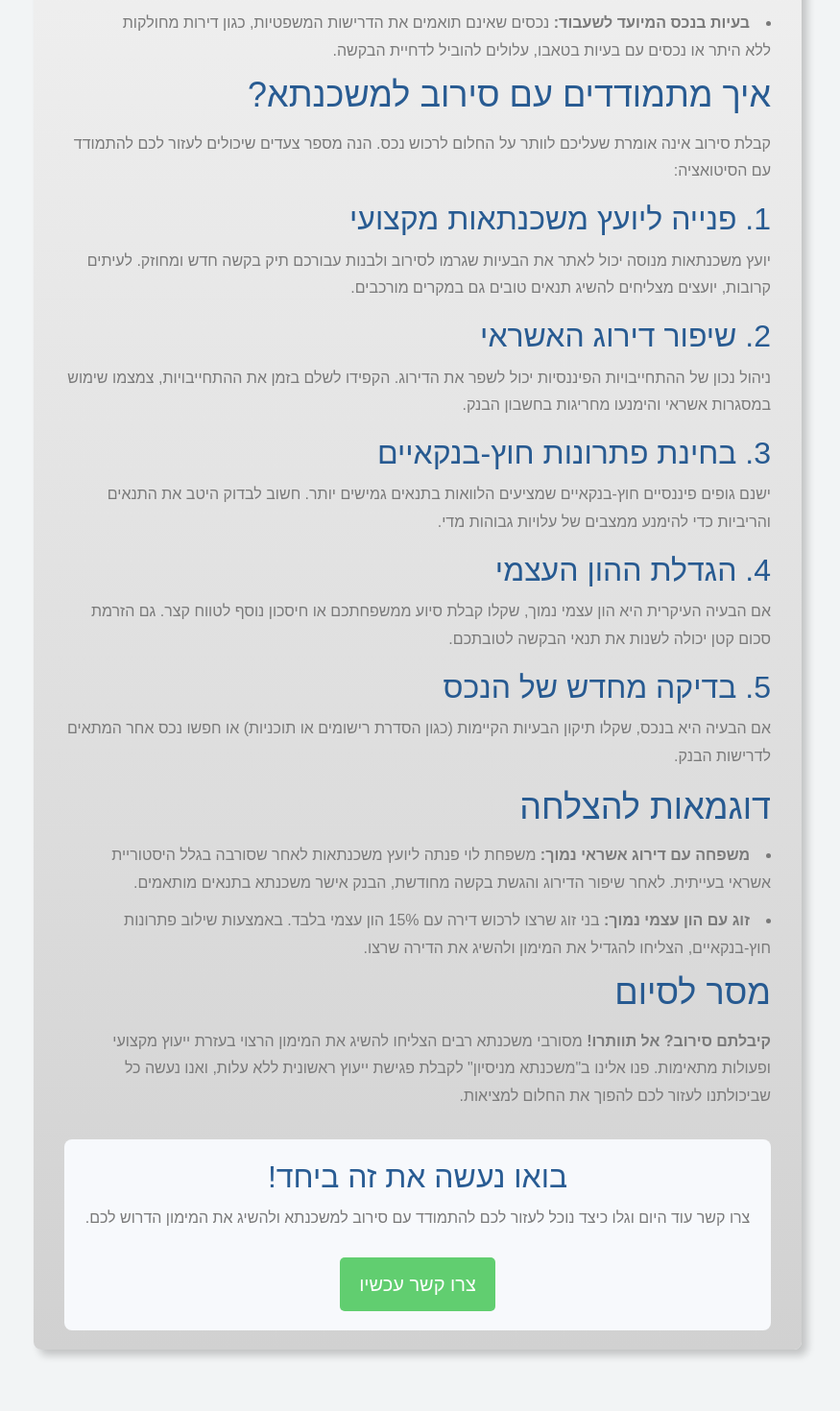
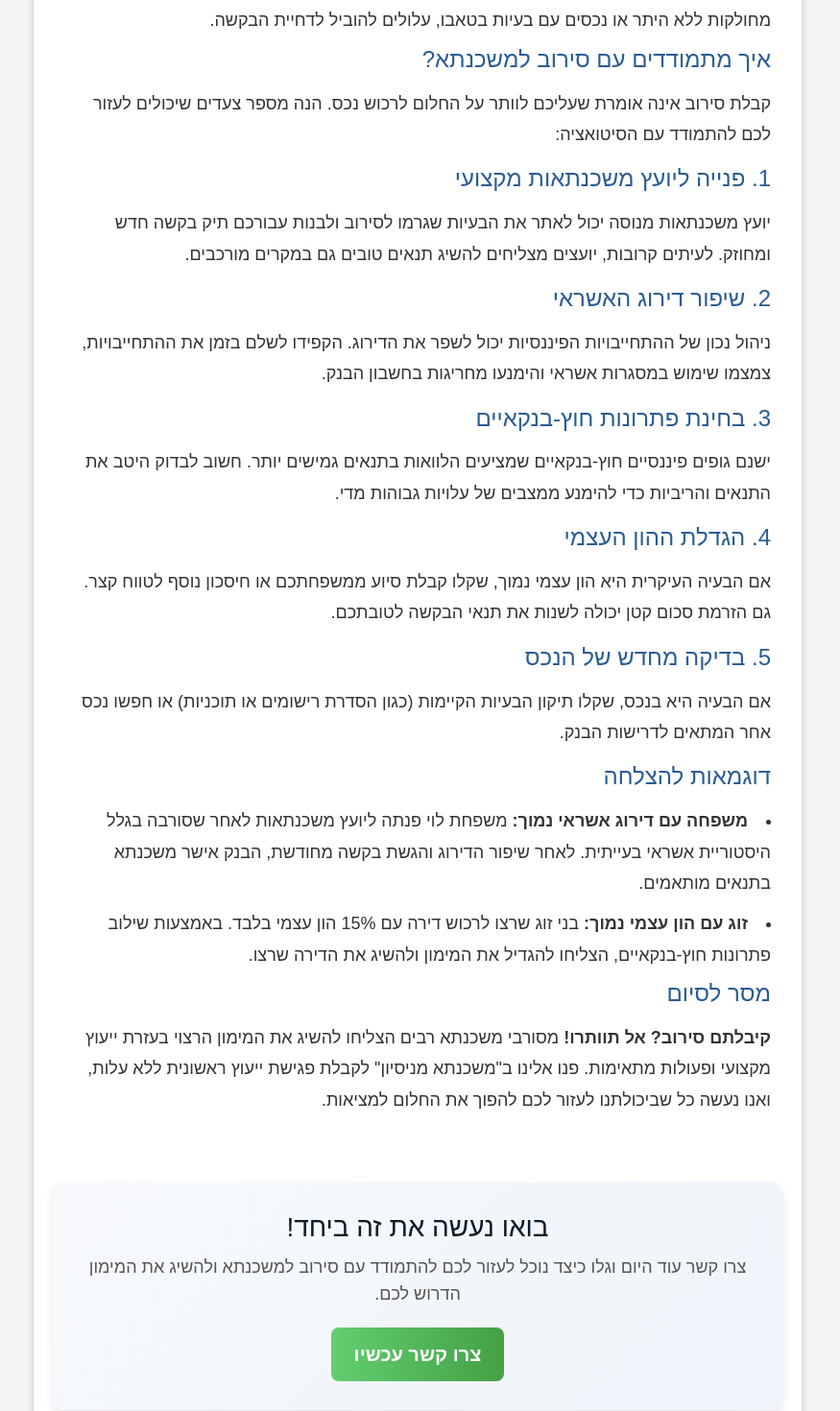
Before and after one commit to aviadazriel/special-web, a React (Create React App) app: page /services/1 in a window 1280 px wide. Shown: the part 980-2450 px from the top of the page at 96% size, without its empty margins (205-1080 px from the left). Built offline with nearby package versions, Linux system fonts and the light colour scheme.

Commit message:
edit style service

```diff
--- /dev/null
+++ b/src/components/CallToAction.js
@@ -0,0 +1,63 @@
+import React from 'react';
+import styled from 'styled-components';
+import { Link } from 'react-router-dom';
+
+const CallToAction = () => {
+  return (
+    <CallToActionContainer>
+      <TextContainer>
+        <h3>בואו נעשה את זה ביחד!</h3>
+        <p>
+          צרו קשר עוד היום וגלו כיצד נוכל לעזור לכם להתמודד עם סירוב למשכנתא ולהשיג את המימון הדרוש
+          לכם.
+        </p>
+      </TextContainer>
+      <StyledButton to="/contact">צרו קשר עכשיו</StyledButton>
+    </CallToActionContainer>
+  );
+};
+
+const CallToActionContainer = styled.div`
+  margin-top: 40px;
+  padding: 30px;
+  background: linear-gradient(135deg, #f7f9fc 0%, #eef4fa 100%);
+  border-radius: 12px;
+  box-shadow: 0 4px 10px rgba(0, 0, 0, 0.1);
+  text-align: center;
+  direction: rtl;
+`;
+
+const TextContainer = styled.div`
+  margin-bottom: 20px;
+
+  h3 {
+    font-size: 28px;
+    color: #0d1b2a;
+    margin-bottom: 10px;
+  }
+
+  p {
+    font-size: 18px;
+    color: #555555;
+    line-height: 1.6;
+  }
+`;
+
+const StyledButton = styled(Link)`
+  display: inline-block;
+  padding: 12px 24px;
+  font-size: 20px;
+  font-weight: bold;
+  color: #ffffff;
+  background: linear-gradient(90deg, #61ce70 0%, #45a045 100%);
+  border-radius: 8px;
+  text-decoration: none;
+  transition: all 0.3s ease-in-out;
+
+  &:hover {
+    background: linear-gradient(90deg, #45a045 0%, #388a3a 100%);
+    transform: scale(1.05);
+  }
+`;
+
+export default CallToAction;
--- a/src/data/serviceContent/1.js
+++ b/src/data/serviceContent/1.js
@@ -84,11 +84,6 @@ const serviceContent = {
         לכם להפוך את החלום למציאות.
       </p>
 
-      <div class="call-to-action">
-        <h3>בואו נעשה את זה ביחד!</h3>
-        <p>צרו קשר עוד היום וגלו כיצד נוכל לעזור לכם להתמודד עם סירוב למשכנתא ולהשיג את המימון הדרוש לכם.</p>
-        <a href="/contact" class="cta-button">צרו קשר עכשיו</a>
-      </div>
     </div>
   </section>
 
--- a/src/pages/ServiceDetail.js
+++ b/src/pages/ServiceDetail.js
@@ -3,6 +3,7 @@ import { useParams } from 'react-router-dom';
 import styled from 'styled-components';
 import DOMPurify from 'dompurify';
 import servicesData from '../data/servicesData';
+import CallToAction from '../components/CallToAction';
 
 const ServiceDetail = () => {
   const { id } = useParams();
@@ -17,7 +18,7 @@ const ServiceDetail = () => {
     }
   }, [id, serviceMeta]);
 
-  if (!serviceMeta) return <p>Service not found.</p>;
+  if (!serviceMeta) return <p>שירות לא נמצא.</p>;
 
   const sanitizedContent = serviceContent
     ? DOMPurify.sanitize(serviceContent.content)
@@ -31,70 +32,59 @@ const ServiceDetail = () => {
       {serviceContent ? (
         <Content dangerouslySetInnerHTML={{ __html: sanitizedContent }} />
       ) : (
-        <Loader>Loading content...</Loader>
+        <Loader>טוען תוכן...</Loader>
       )}
+      <ContactButtonContainer>
+        <CallToAction />
+      </ContactButtonContainer>
     </ServiceDetailContainer>
   );
 };
 
-// Styled components with styles from the provided CSS
+// רכיבי עיצוב מעודכנים
 const ServiceDetailContainer = styled.div`
   max-width: 800px;
   margin: 40px auto;
   padding: 20px;
-  text-align: left;
   direction: rtl;
-  font-size: 18px;
-  line-height: 1.6;
-  color: #434242;
-  background: linear-gradient(180deg, #fff 0%, #d1d1d1 100%);
-  box-shadow: 6px 6px 9px rgba(0, 0, 0, 0.2);
-  border-radius: 8px;
+  font-family: 'Assistant', sans-serif;
+  background: #ffffff;
+  box-shadow: 0 4px 8px rgba(0, 0, 0, 0.2);
+  border-radius: 12px;
 `;
 
 const Image = styled.img`
   width: 100%;
   height: auto;
-  border-radius: 8px;
+  border-radius: 12px;
   margin-bottom: 20px;
 `;
 
 const Title = styled.h1`
-  font-size: 42px; /* --wp--preset--font-size--huge */
+  font-size: 36px;
   color: #0d1b2a;
-  margin-bottom: 20px;
+  margin-bottom: 15px;
   text-align: right;
 `;
 
 const Description = styled.p`
-  font-size: 16px; /* --wp--preset--font-size--normal */
-  line-height: 1.8;
-  color: #7a7a7a; /* --e-global-color-text */
+  font-size: 18px;
+  line-height: 1.6;
+  color: #555555;
   text-align: right;
+  margin-bottom: 20px;
 `;
 
 const Content = styled.div`
-  font-size: 16px; /* --wp--preset--font-size--normal */
+  font-size: 18px;
   line-height: 1.8;
-  color: #7a7a7a;
-   text-align: right;
+  color: #333333;
+  text-align: right;
 
-  h1 {
-    color: #19508bed; /* Vivid orange for h1 */
-    font-size: 42px; /* --wp--preset--font-size--huge */
+  h1, h2, h3 {
     margin-bottom: 15px;
-  }
-
-  h2 {
-    color: #19508bed; /* Vivid green-cyan for h2 */
-    font-size: 36px; /* --wp--preset--font-size--large */
-    margin-bottom: 15px;
-  }
-
-  h3 {
-    color: #19508bed; /* Vivid cyan-blue for h3 */
-    font-size: 32px;
-    margin-bottom: 10px;
+    color: #19508bed;
+    font-size: 1.5rem;
   }
 
   ul {
@@ -104,7 +94,6 @@ const Content = styled.div`
 
   ul li {
     margin-bottom: 10px;
-    font-size: 16px;
   }
 
   .call-to-action {
@@ -113,29 +102,19 @@ const Content = styled.div`
     background-color: #f7f9fc;
     text-align: center;
     border-radius: 8px;
-
-    a.cta-button {
-      display: inline-block;
-      margin-top: 10px;
-      padding: 10px 20px;
-      background-color: #61ce70; /* --e-global-color-accent */
-      color: #fff;
-      text-decoration: none;
-      border-radius: 5px;
-      font-size: 20px; /* --wp--preset--font-size--medium */
-    }
-
-    a.cta-button:hover {
-      background-color: #45a045;
-    }
   }
 `;
 
 const Loader = styled.div`
   text-align: center;
-  font-size: 20px; /* --wp--preset--font-size--medium */
-  color: #888;
-  margin: 20px 0;
+  font-size: 20px;
+  color: #888888;
+`;
+
+const ContactButtonContainer = styled.div`
+  margin-top: 30px;
+  display: flex;
+  justify-content: center;
 `;
 
 export default ServiceDetail;
```
